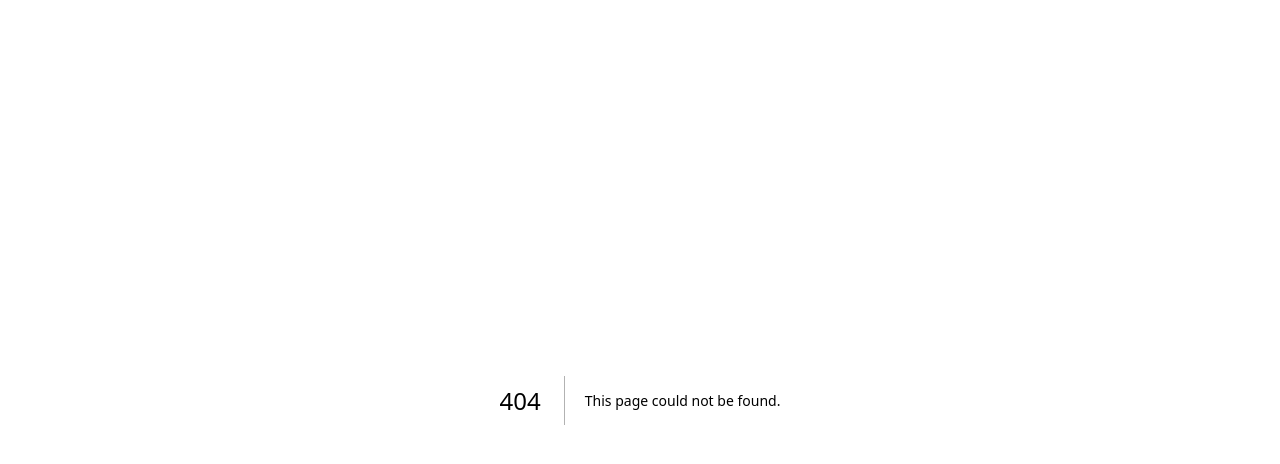
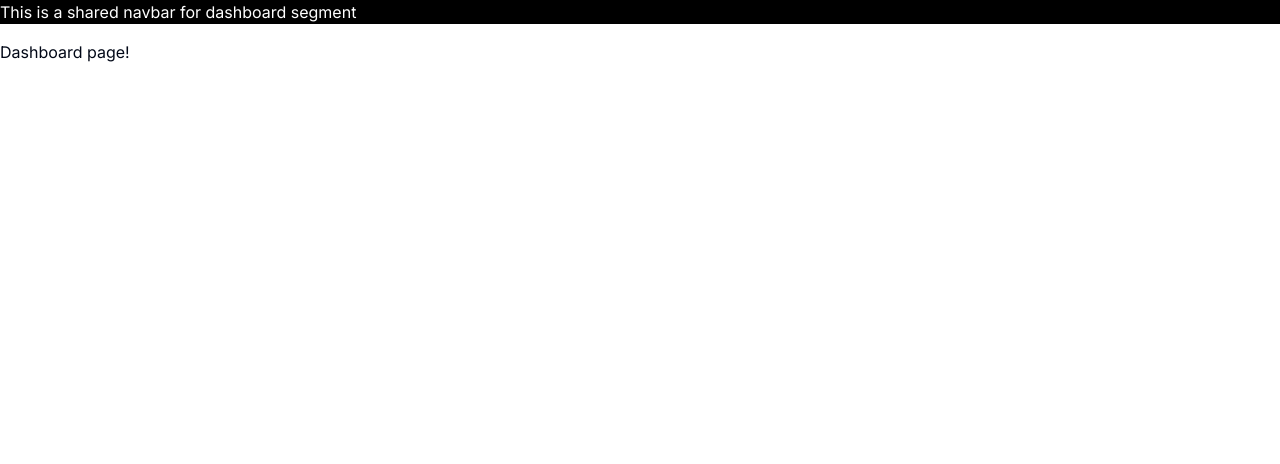
Before and after one commit to Beaskyy/Next-Auth-V5, a Next.js app: page /dashboard in a window 1280 px wide. Before the commit this address had no page. Shown: the top 464 px of the page. Built offline with nearby package versions, Linux system fonts and the light colour scheme.

Commit message:
layout files

```diff
--- /dev/null
+++ b/app/auth/login/page.tsx
@@ -0,0 +1,8 @@
+
+const Login = () => {
+  return (
+    <div>Login page!</div>
+  )
+}
+
+export default Login
--- /dev/null
+++ b/app/dashboard/layout.tsx
@@ -0,0 +1,10 @@
+
+const Layout = ({children}: {children: React.ReactNode}) => {
+  return (
+    <div className="flex flex-col gap-y-4">
+      <nav className="bg-black text-white">This is a shared navbar for dashboard segment</nav>
+      {children}</div>
+  )
+}
+
+export default Layout
--- /dev/null
+++ b/app/dashboard/page.tsx
@@ -0,0 +1,8 @@
+
+const Dashboard = () => {
+  return (
+    <div>Dashboard page!</div>
+  )
+}
+
+export default Dashboard
--- /dev/null
+++ b/app/dashboard/settings/page.tsx
@@ -0,0 +1,8 @@
+
+const Settings = () => {
+  return (
+    <div>Settings</div>
+  )
+}
+
+export default Settings
--- /dev/null
+++ b/app/dashboard/users/page.tsx
@@ -0,0 +1,9 @@
+import React from 'react'
+
+const Users = () => {
+  return (
+    <div>Users page!</div>
+  )
+}
+
+export default Users
```
